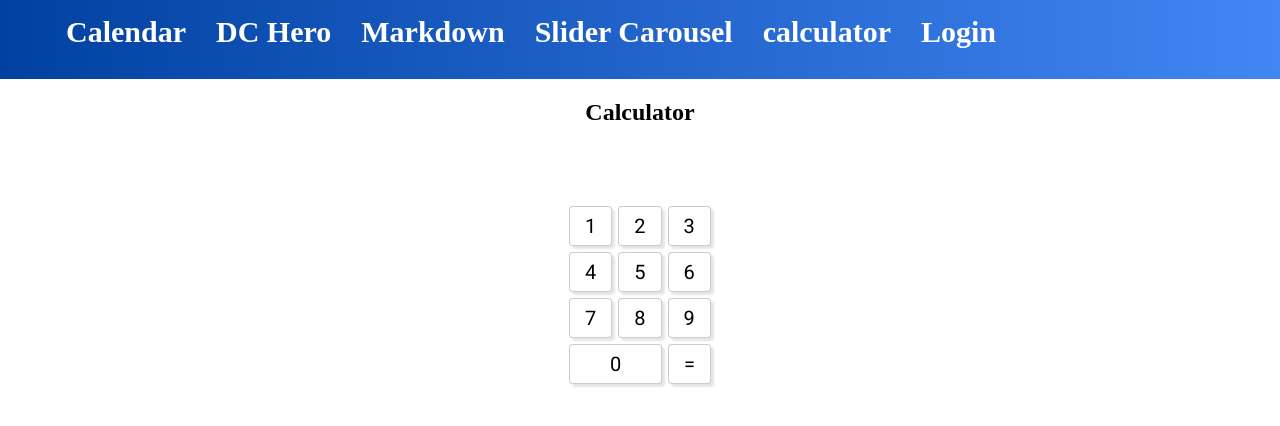
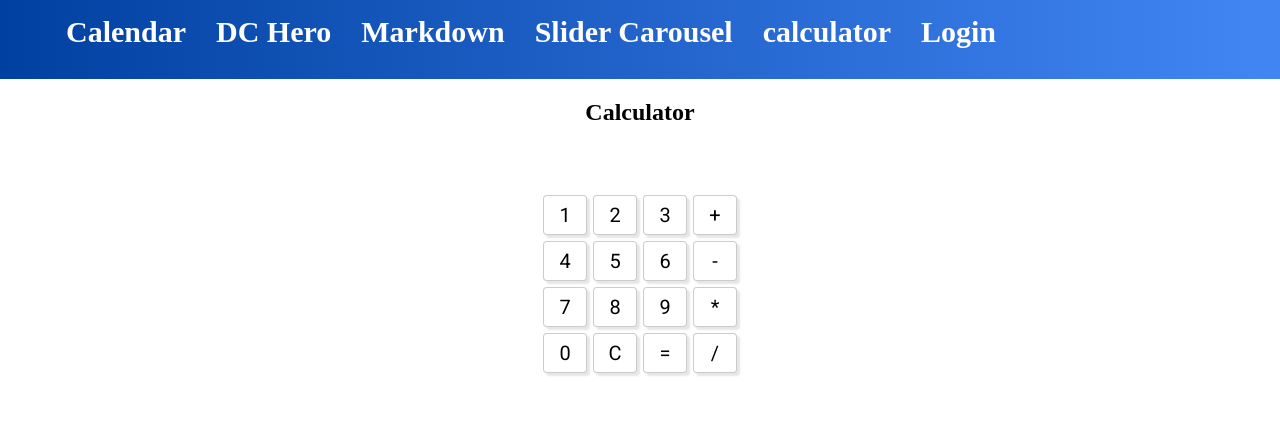
Before and after one commit to ismailEssafi/learn-VueJs, a Vue app in the folder vue3/: page /calculator in a window 1280 px wide. Shown: the top 426 px of the page. Built offline with nearby package versions, Linux system fonts and the light colour scheme; no server answers.

Commit message:
Calculator app complete

```diff
--- a/vue3/src/assets/style.css
+++ b/vue3/src/assets/style.css
@@ -207,14 +207,23 @@ body{
     padding: 5px;
     border-radius: 8px;
 }
-.calulator{
+.calculator{
     text-align: center;
     display: flex;
     flex-direction: column;
     align-items: center;
-    width: 142px;
+    width: 194px;
     margin: auto;
-    row-gap: 14px;
+    row-gap: 2px;
+}
+.calculator p{
+    font-size: 25px;
+    font-weight: 600;
+    margin: 0;
+    overflow: auto;
+    width: 143px;
+    direction: rtl;
+    height: 45px
 }
 .cal-buttons{
     display: flex;
@@ -224,17 +233,15 @@ body{
 }
 .cal-buttons button{
     font-size: 20px;
+    width: 44px;
+    height: 40px;
     font-family: Roboto;
-    padding: 7px 15px;
     background-color: white;
     border: 1px solid #0003;
     border-radius: 4px;
     box-shadow: 3px 3px 2px 0px #0000001a;
     cursor: pointer;
 }
-.cal-buttons button:nth-child(10){
-    flex-grow: 1;
-}
 .cal-buttons button:active{
     background-color: rgba(0, 0, 0, 0.13)
 }
--- a/vue3/src/pages/Calculator.vue
+++ b/vue3/src/pages/Calculator.vue
@@ -1,35 +1,90 @@
 <template>
-    <section class="calulator">
+    <section class="calculator">
         <h1>Calculator</h1>
-        <p type="number">{{number}}</p>
+        <p>{{currentNum}}</p>
+        <small v-if="selectedOperation">{{prevNum}}{{selectedOperation}}{{currentNum}}</small>
         <div class="cal-buttons">
-            <button @click="addNumber(1)">1</button>
-            <button @click="addNumber(2)">2</button>
-            <button @click="addNumber(3)">3</button>
-            <button @click="addNumber(4)">4</button>
-            <button @click="addNumber(5)">5</button>
-            <button @click="addNumber(6)">6</button>
-            <button @click="addNumber(7)">7</button>
-            <button @click="addNumber(8)">8</button>
-            <button @click="addNumber(9)">9</button>
-            <button @click="addNumber(0)">0</button>
-            <button>=</button>
+            <button @click="pressed('1')">1</button>
+            <button @click="pressed('2')">2</button>
+            <button @click="pressed('3')">3</button>
+            <button @click="pressed('+')">+</button>
+            <button @click="pressed('4')">4</button>
+            <button @click="pressed('5')">5</button>
+            <button @click="pressed('6')">6</button>
+            <button @click="pressed('-')">-</button>
+            <button @click="pressed('7')">7</button>
+            <button @click="pressed('8')">8</button>
+            <button @click="pressed('9')">9</button>
+            <button @click="pressed('*')">*</button>
+            <button @click="pressed('0')">0</button>
+            <button @click="pressed('c')">C</button>
+            <button @click="pressed('=')">=</button>
+            <button @click="pressed('/')">/</button>
+
         </div>
     </section>
 </template>
 
 <script>
-import {ref} from 'vue';
+import {onMounted, onUnmounted, ref} from 'vue';
 export default {
     setup(){
-        const inputNum=ref([]);
+        const currentNum=ref("");
         const number=ref("");
-        function addNumber(num){
-            inputNum.value.push(num);
-            number.value=+inputNum.value.join("");
+        const operator=['+','-','*','/'];
+        const prevNum=ref("");
+        const selectedOperation=ref("");
+        const onlynumber=['1','2','3','4','5','6','7','8','9','0'];
+        function pressed(value){
+            if(value === '=' || value === "Enter") calculate();
+            else if(operator.includes(value)) applyOperation(value);
+            else if(value === 'c') clear();
+            else if (onlynumber.includes(value)) appendNumber(value)
 
         }
-        return {inputNum,number,addNumber}
+        function appendNumber(value){
+            currentNum.value=currentNum.value + value ;
+        }
+
+        function calculate(){
+            if (selectedOperation.value === '+') sum()
+            else if (selectedOperation.value === '-') subtract()
+            else if (selectedOperation.value === '*') multiply()
+            else if (selectedOperation.value === '/') divide();
+
+            prevNum.value="";
+            selectedOperation.value=""
+        }
+
+        function applyOperation(value){
+            calculate();
+            prevNum.value=currentNum.value;
+            currentNum.value="";
+            selectedOperation.value=value;
+        }
+
+        function clear(){
+            currentNum.value="";
+        }
+        function sum(){
+            currentNum.value=+prevNum.value + +currentNum.value
+        }
+        function subtract(){
+            currentNum.value=+prevNum.value - +currentNum.value
+        }
+        function multiply(){
+            currentNum.value=+prevNum.value * +currentNum.value
+        }
+        function divide(){
+            currentNum.value=+prevNum.value / +currentNum.value
+        }
+        function keydownHandler(e){
+            pressed(e.key);
+        }
+        onMounted(()=>window.addEventListener("keydown", keydownHandler));
+        onUnmounted(()=>window.removeEventListener("keydown", keydownHandler));
+
+        return {currentNum,number,pressed,prevNum,selectedOperation}
     }
 
 }
```
